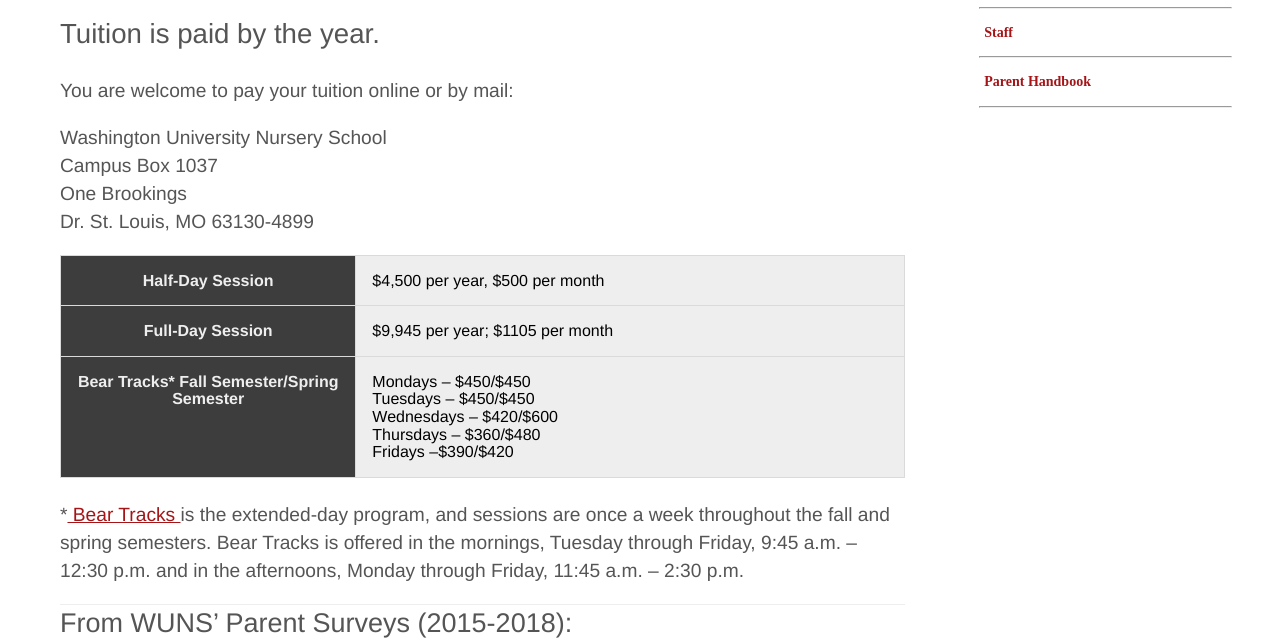
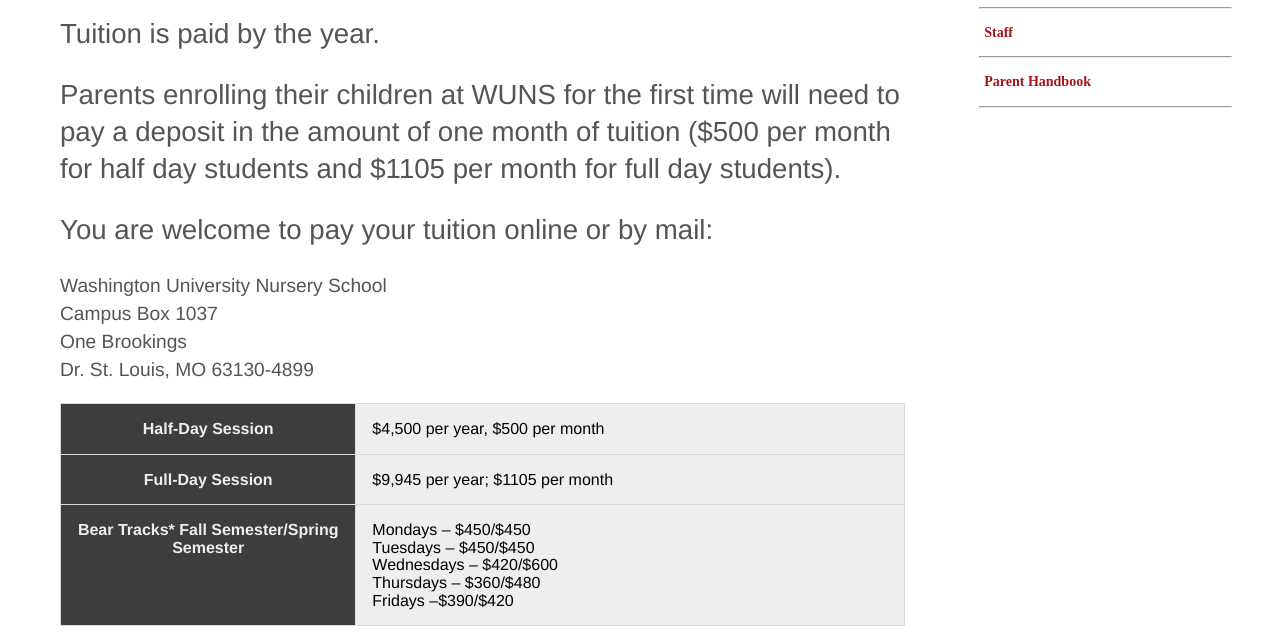
Before and after one commit to cse256-sp2021/information-foraging-mkesani, a website: page files/tuition.html in a window 1280 px wide. Shown: the part 127-766 px from the top of the page. Drawn offline with nearby package versions, Linux system fonts and the light colour scheme; files that its build step writes are made by us from their sources; files whose address does not match are found by name.

Commit message:
Update tuition.html

```diff
--- a/files/tuition.html
+++ b/files/tuition.html
@@ -16,7 +16,10 @@
       <h1>Tuition</h1>
       <br />
       <h2>Tuition is paid by the year.</h2>
-      <p>You are welcome to pay your tuition online or by mail:</p>
+
+      <h2>Parents enrolling their children at WUNS for the first time will need to pay a deposit in the amount of one month of tuition ($500 per month for half day students and $1105 per month for full day students).</h2>
+
+      <h2>You are welcome to pay your tuition online or by mail:</h2>
       <p>
         Washington University Nursery School
         <br />
```
